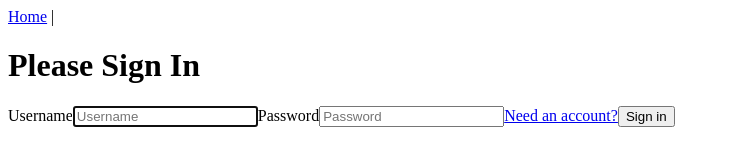
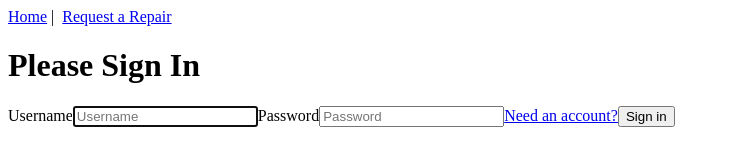
Before and after one commit to Jongameaddict/Car-repair, a Vue app in the folder final_capstone_blank/capstone/vue/: page /login in a window 1280 px wide. Shown: the top 160 px of the page, without its empty margins (0-730 px from the left). Built offline with nearby package versions, Linux system fonts and the light colour scheme.

Commit message:
6/5 update

```diff
--- a/final_capstone_blank/capstone/vue/src/App.vue
+++ b/final_capstone_blank/capstone/vue/src/App.vue
@@ -3,6 +3,9 @@
     <div id="nav">
       <router-link v-bind:to="{ name: 'home' }">Home</router-link>&nbsp;|&nbsp;
       <router-link v-bind:to="{ name: 'logout' }" v-if="$store.state.token != ''">Logout</router-link>
+      <router-link v-bind:to="{ name: 'requestrepair' }">Request a Repair</router-link>
+      <!-- add request repair router link -->
+
     </div>
     <router-view />
   </div>
--- a/final_capstone_blank/capstone/vue/src/router/index.js
+++ b/final_capstone_blank/capstone/vue/src/router/index.js
@@ -4,6 +4,7 @@ import Home from '../views/Home.vue'
 import Login from '../views/Login.vue'
 import Logout from '../views/Logout.vue'
 import Register from '../views/Register.vue'
+import RequestRepair from '../views/RequestRepair.vue'
 import store from '../store/index'
 
 Vue.use(Router)
@@ -52,6 +53,14 @@ const router = new Router({
       meta: {
         requiresAuth: false
       }
+    },
+    {
+      path: "/requestrepair",
+      name: "requestrepair",
+      component: RequestRepair,
+      meta: {
+        requiresAuth: true
+      }
     }
   ]
 })
--- /dev/null
+++ b/final_capstone_blank/capstone/vue/src/views/RequestRepair.vue
@@ -0,0 +1,11 @@
+<template>
+  <div>
+  </div>
+</template>
+
+<script>
+export default {};
+</script>
+
+<style>
+</style>
```
